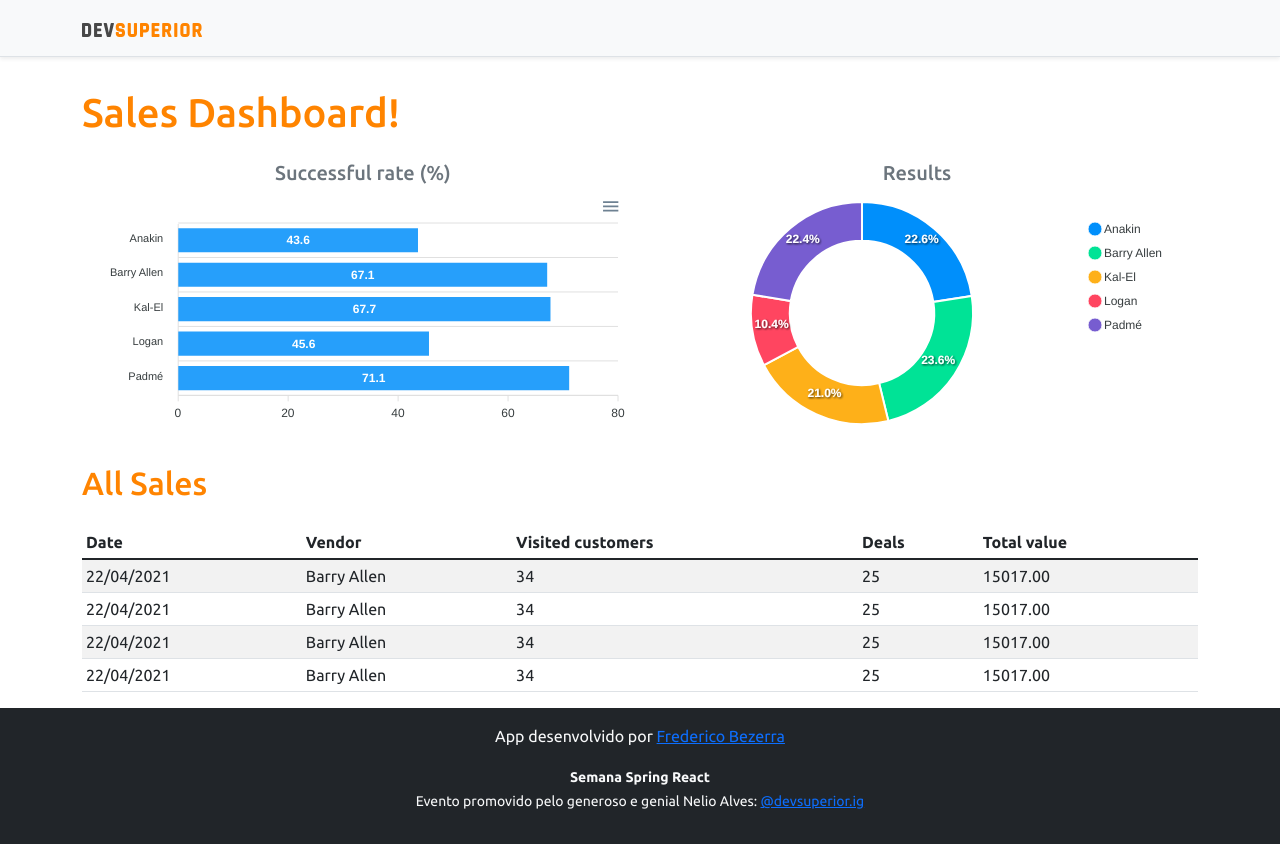
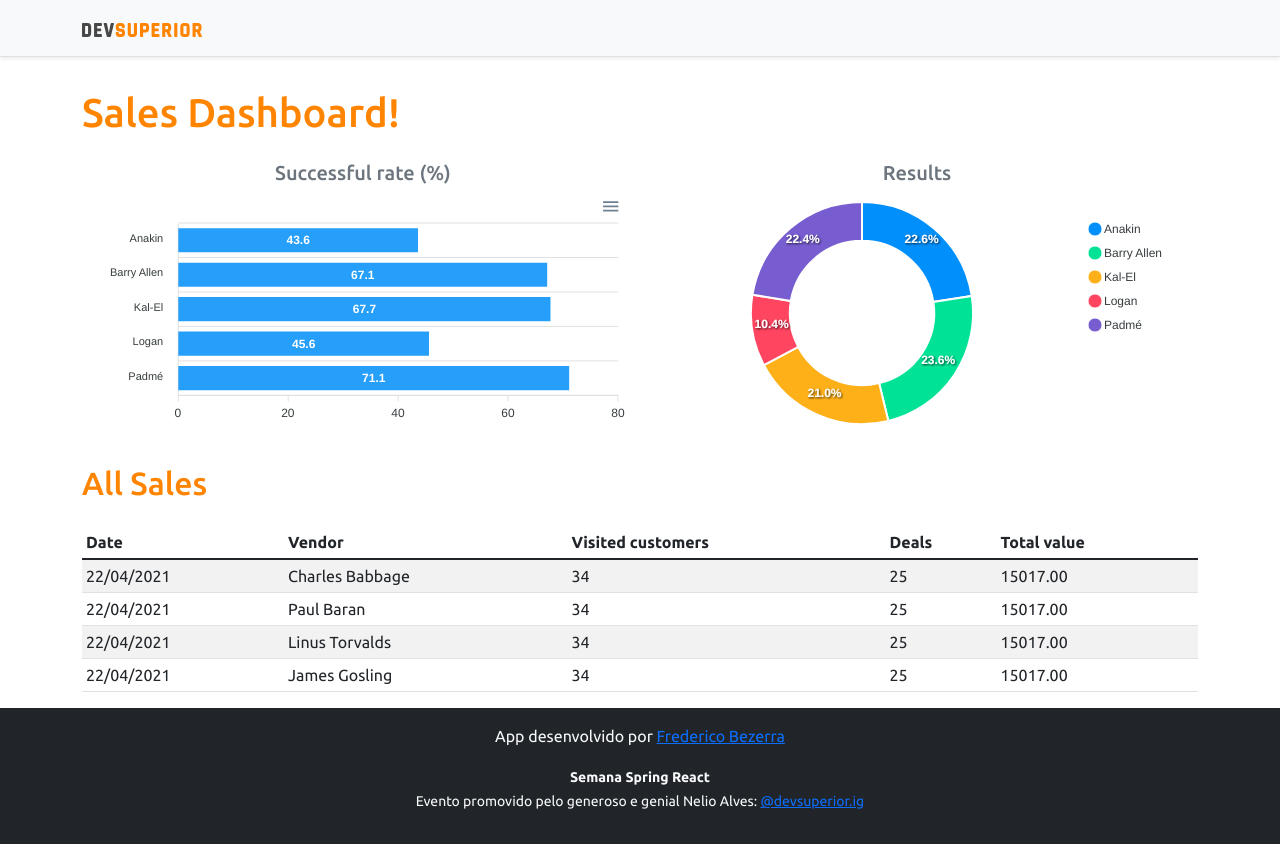
Before and after one commit to fredheriko/projeto-estudo, a React (Create React App) app in the folder frontend/: page / in a window 1280 px wide. Built offline with nearby package versions, Linux system fonts and the light colour scheme.

Commit message:
Easter egg

```diff
--- a/frontend/src/components/DataTable/index.tsx
+++ b/frontend/src/components/DataTable/index.tsx
@@ -14,26 +14,26 @@ const DataTable = () => {
         <tbody>
           <tr>
             <td>22/04/2021</td>
-            <td>Barry Allen</td>
+            <td>Charles Babbage</td>
             <td>34</td>
             <td>25</td>
             <td>15017.00</td>
           </tr>
           <tr>
             <td>22/04/2021</td>
-            <td>Barry Allen</td>
+            <td>Paul Baran</td>
             <td>34</td>
             <td>25</td>
             <td>15017.00</td>
           </tr><tr>
             <td>22/04/2021</td>
-            <td>Barry Allen</td>
+            <td>Linus Torvalds</td>
             <td>34</td>
             <td>25</td>
             <td>15017.00</td>
           </tr><tr>
             <td>22/04/2021</td>
-            <td>Barry Allen</td>
+            <td>James Gosling</td>
             <td>34</td>
             <td>25</td>
             <td>15017.00</td>
```
